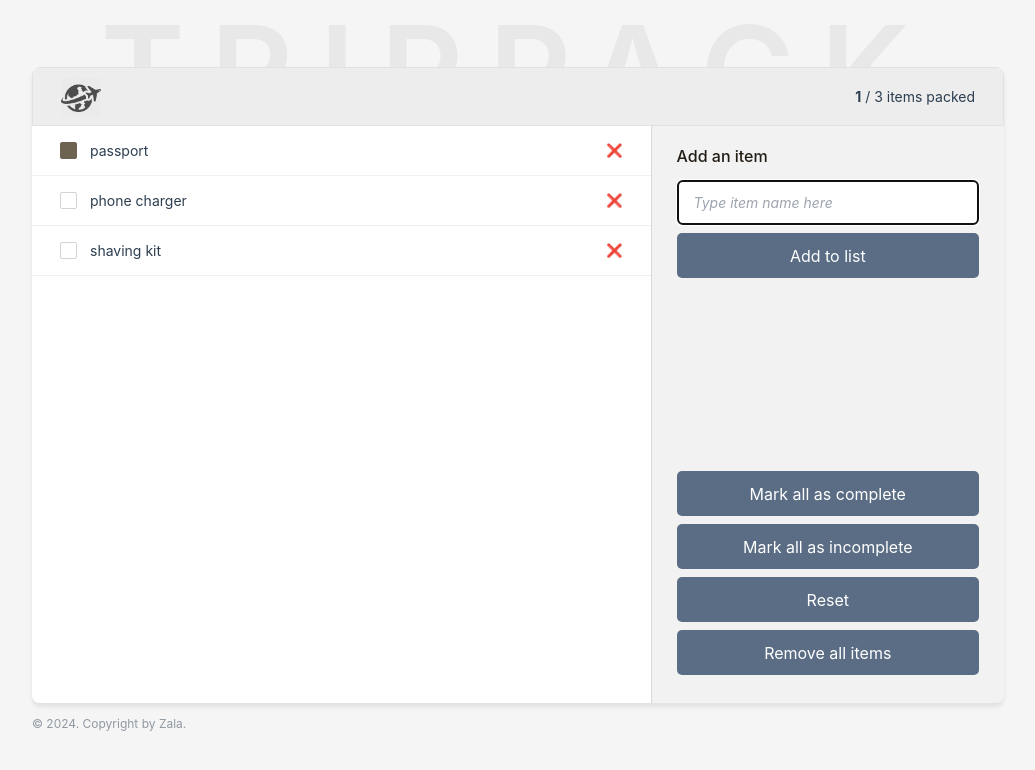
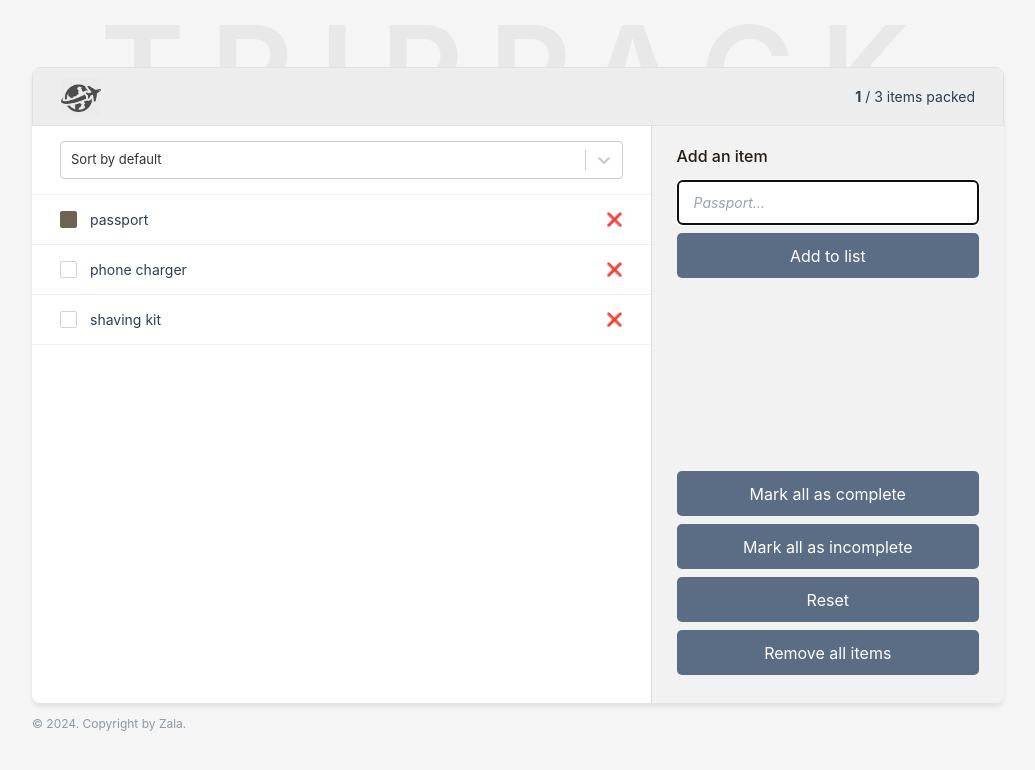
Before and after one commit to zala-dev/trip-pack, a React (Vite) app: page / in a window 1280 px wide. Shown: the top 770 px of the page, without its empty margins (122-1157 px from the left). Built offline with nearby package versions, Linux system fonts and the light colour scheme.

Commit message:
complete sorting functionality and implemented dynamic counter on header

```diff
--- a/package.json
+++ b/package.json
@@ -11,7 +11,8 @@
   },
   "dependencies": {
     "react": "^18.3.1",
-    "react-dom": "^18.3.1"
+    "react-dom": "^18.3.1",
+    "react-select": "^5.7.5"
   },
   "devDependencies": {
     "@types/react": "^18.3.3",
--- a/src/components/AddItemForm.jsx
+++ b/src/components/AddItemForm.jsx
@@ -29,7 +29,7 @@ export default function AddItemForm({ onAddItem }) {
       <h2>Add an item</h2>
       <input
         ref={inputRef}
-        placeholder="Type item name here"
+        placeholder="Passport..."
         name="itemText"
         value={itemText}
         onChange={handleOnChange}
--- a/src/components/App.jsx
+++ b/src/components/App.jsx
@@ -16,6 +16,22 @@ function App() {
       packed: false,
     };
     const newItems = [...items, newItem];
+    setItems(newItems);
+  };
+
+  const deleteItem = (id) => {
+    const newItems = items.filter((item) => item.id !== id);
+    setItems(newItems);
+  };
+
+  const toggleCheckgox = (id) => {
+    const newItems = items.map((item) => {
+      if (item.id === id) {
+        return { ...item, packed: !item.packed };
+      }
+
+      return item;
+    });
     setItems(newItems);
   };
 
@@ -47,8 +63,15 @@ function App() {
     <>
       <BackgroundText />
       <main>
-        <Header />
-        <ItemList items={items} />
+        <Header
+          totalNumOfItems={items.length}
+          numOfItemsPacked={items.filter((item) => item.packed).length}
+        />
+        <ItemList
+          items={items}
+          deleteItem={deleteItem}
+          toggleCheckgox={toggleCheckgox}
+        />
         <Sidebar
           addItem={addItem}
           removeAllItems={removeAllItems}
--- a/src/components/Header.jsx
+++ b/src/components/Header.jsx
@@ -1,11 +1,14 @@
 import ItemCounter from "./ItemCounter";
 import Logo from "./Logo";
 
-export default function Header() {
+export default function Header({ totalNumOfItems, numOfItemsPacked }) {
   return (
     <header>
       <Logo />
-      <ItemCounter />
+      <ItemCounter
+        totalNumOfItems={totalNumOfItems}
+        numOfItemsPacked={numOfItemsPacked}
+      />
     </header>
   );
 }
--- a/src/components/ItemCounter.jsx
+++ b/src/components/ItemCounter.jsx
@@ -1,7 +1,13 @@
-export default function ItemCounter() {
+export default function ItemCounter({ totalNumOfItems, numOfItemsPacked }) {
   return (
     <p className="counter">
-      <strong>1</strong> / 3 items packed
+      {totalNumOfItems === 0 ? (
+        <strong>No Items</strong>
+      ) : (
+        <span>
+          <strong>{numOfItemsPacked}</strong> / {totalNumOfItems} items packed
+        </span>
+      )}
     </p>
   );
 }
--- a/src/components/ItemList.jsx
+++ b/src/components/ItemList.jsx
@@ -1,25 +1,66 @@
-export default function ItemList({ items }) {
-  if (!items) {
-    return <p>No items in the list!</p>;
-  }
+import Select from "react-select";
+import NoItem from "./NoItem";
+import { useState } from "react";
+
+const sortingOptions = [
+  { label: "Sort by default", value: "default" },
+  { label: "Sort by packed", value: "packed" },
+  { label: "Sort by unpacked", value: "unpacked" },
+];
+
+export default function ItemList({ items, deleteItem, toggleCheckgox }) {
+  const [sortBy, setSoryBy] = useState("default");
+  const sortedItems = items.sort((a, b) => {
+    if (sortBy === "packed") {
+      return b.packed - a.packed;
+    }
+
+    if (sortBy === "unpacked") {
+      return a.packed - b.packed;
+    }
+
+    return;
+  });
   return (
     <ul className="item-list">
-      {items.map((item, idx) => (
-        <Item key={idx} item={item} />
+      {!items.length && <NoItem />}
+
+      {items.length > 0 ? (
+        <section className="sorting">
+          <Select
+            onChange={(option) => setSoryBy(option.value)}
+            defaultValue={sortingOptions[0]}
+            options={sortingOptions}
+          />
+        </section>
+      ) : null}
+
+      {sortedItems.map((item, idx) => (
+        <Item
+          key={idx}
+          item={item}
+          deleteItem={deleteItem}
+          toggleCheckgox={toggleCheckgox}
+        />
       ))}
     </ul>
   );
 }
 
-function Item({ item }) {
-  const { name, packed } = item;
+function Item({ item, deleteItem, toggleCheckgox }) {
+  const { id, name, packed } = item;
   return (
     <li className="item">
       <label>
-        <input id="checkbox" type="checkbox" checked={packed} />
+        <input
+          id="checkbox"
+          type="checkbox"
+          checked={packed}
+          onClick={() => toggleCheckgox(id)}
+        />
         {name}
       </label>
-      <button>❌</button>
+      <button onClick={() => deleteItem(id)}>❌</button>
     </li>
   );
 }
--- /dev/null
+++ b/src/components/NoItem.jsx
@@ -0,0 +1,8 @@
+export default function NoItem() {
+  return (
+    <section className="empty-state">
+      <h3>Empty Packing List</h3>
+      <p>Start by adding some items you absolutely don't want to forget</p>
+    </section>
+  );
+}
--- a/src/index.css
+++ b/src/index.css
@@ -192,6 +192,12 @@ label > label {
 
 h3 {
   margin-bottom: 5px;
+  font-weight: bold;
+  font-size: 20px;
+}
+
+.empty-state p {
+  font-size: 18px;
 }
 
 .sidebar {
--- a/src/lib/constants.js
+++ b/src/lib/constants.js
@@ -1,5 +1,5 @@
 export const initialItems = [
-  { name: "passport", packed: true },
-  { name: "phone charger", packed: false },
-  { name: "shaving kit", packed: false },
+  { id: 1, name: "passport", packed: true },
+  { id: 2, name: "phone charger", packed: false },
+  { id: 3, name: "shaving kit", packed: false },
 ];
```
Also changed, not shown: 1 other file (tests, documents, lock files or other folders).
